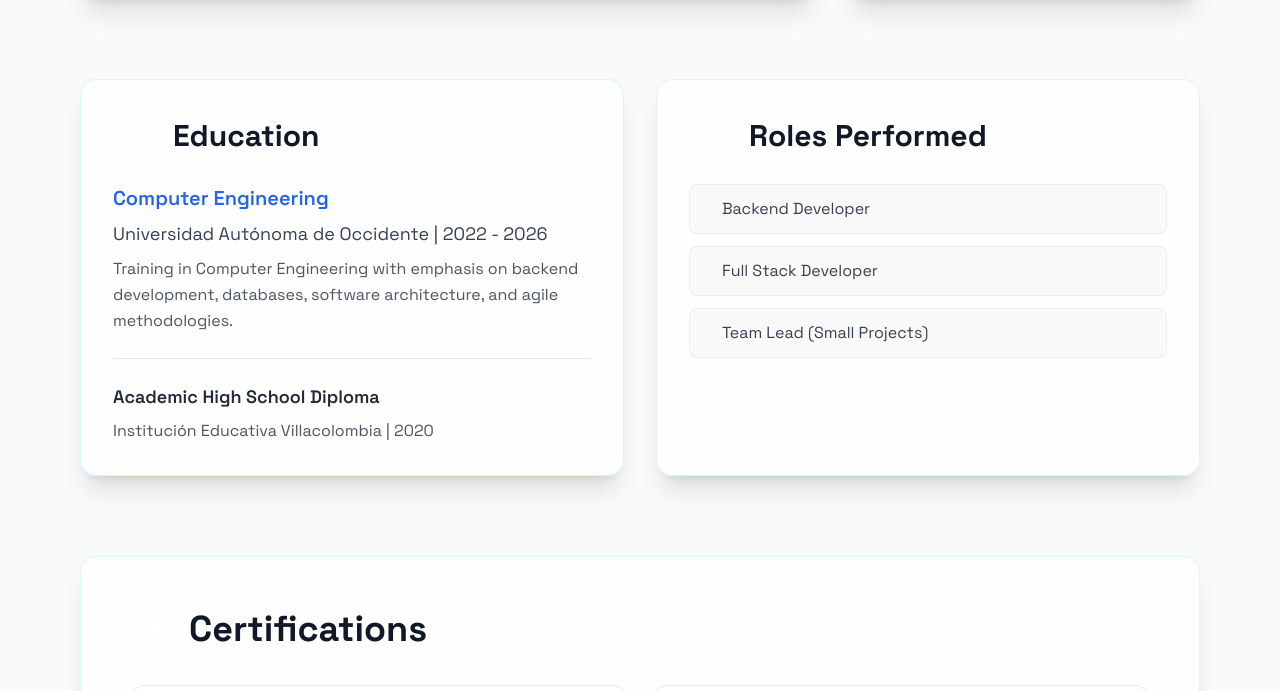
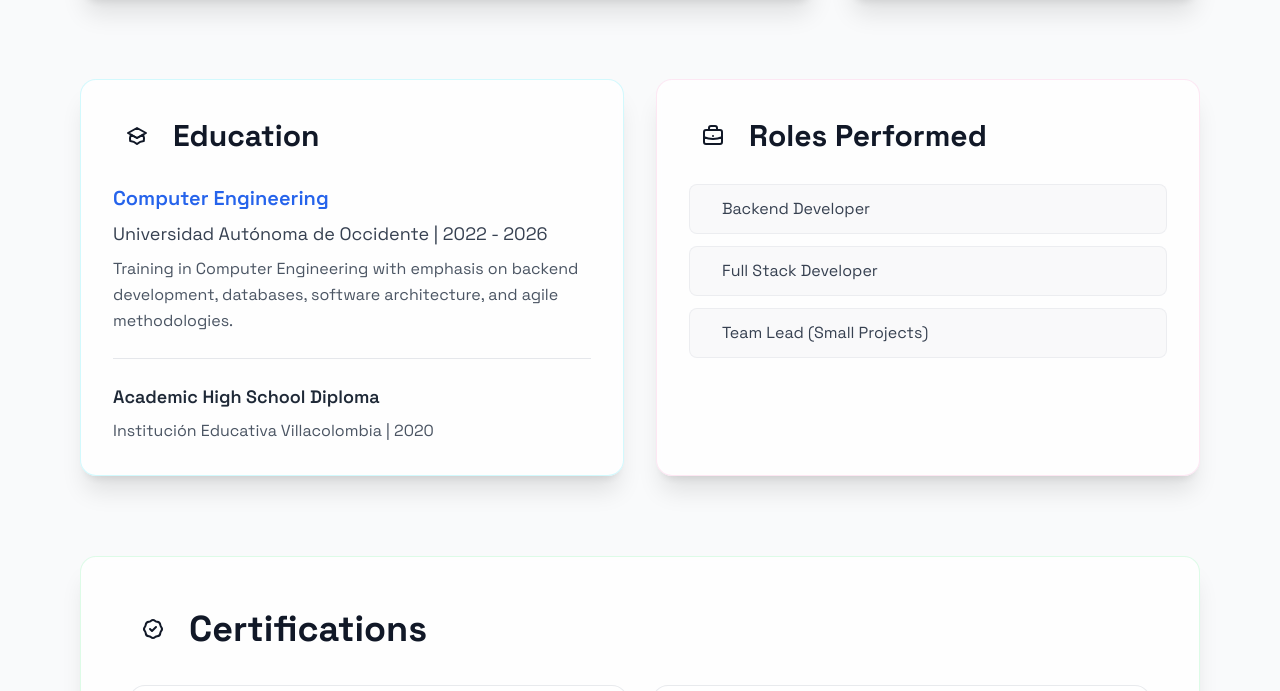
Before and after one commit to AlejoBI/Portfolio, a React (Vite) app: page / in a window 1280 px wide. Shown: the part 1386-2077 px from the top of the page. Built offline with nearby package versions, Linux system fonts and the light colour scheme.

Commit message:
fix: education, roles and certifications icons now adapt to dark/light theme

```diff
--- a/src/components/sections/Hero.tsx
+++ b/src/components/sections/Hero.tsx
@@ -196,7 +196,7 @@
             <div className="flex items-center gap-3 mb-6">
               <div className="w-12 h-12 bg-gradient-cyber rounded-xl flex items-center justify-center">
                 <svg
-                  className="w-6 h-6 text-white"
+                  className="w-6 h-6 text-gray-900 dark:text-white"
                   fill="none"
                   stroke="currentColor"
                   viewBox="0 0 24 24"
@@ -249,7 +249,7 @@
             <div className="flex items-center gap-3 mb-6">
               <div className="w-12 h-12 bg-gradient-tech rounded-xl flex items-center justify-center">
                 <svg
-                  className="w-6 h-6 text-white"
+                  className="w-6 h-6 text-gray-900 dark:text-white"
                   fill="none"
                   stroke="currentColor"
                   viewBox="0 0 24 24"
@@ -277,7 +277,7 @@
           <div className="flex items-center gap-3 mb-8">
             <div className="w-12 h-12 bg-gradient-tech rounded-xl flex items-center justify-center">
                 <svg
-                className="w-6 h-6 text-white"
+                  className="w-6 h-6 text-gray-900 dark:text-white"
                   fill="none"
                   stroke="currentColor"
                   viewBox="0 0 24 24"
```
Lines whose indentation alone changed are shown as unchanged.
